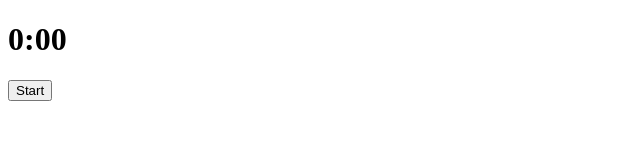
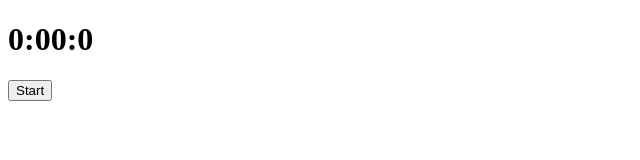
Before and after one commit to aronweston/stopwatch, a React (Create React App) app: page / in a window 1280 px wide. Shown: the top 160 px of the page, without its empty margins (0-640 px from the left). Built offline with nearby package versions, Linux system fonts and the light colour scheme; the HTML template or start-up script is replaced by a standard one.

Commit message:
feat: add miliseconds to value

```diff
--- a/src/components/Lap.tsx
+++ b/src/components/Lap.tsx
@@ -9,7 +9,7 @@ export interface LapProps {
 export default function Lap({ lap, onDelete }: LapProps) {
   return (
     <div className='stopwatch-lap'>
-      <strong>{lap.id}</strong> / {formattedSeconds(lap.time)}{' '}
+      <strong>{lap.id}</strong> / {formattedSeconds(lap.seconds)}:{lap.mili}{' '}
       <button onClick={onDelete}> X </button>
     </div>
   );
--- a/src/components/StopWatch.tsx
+++ b/src/components/StopWatch.tsx
@@ -8,12 +8,14 @@ interface StopwatchProps extends ClassAttributes<Stopwatch> {
 
 export interface ILap {
   id: number;
-  time: number;
+  seconds: number;
+  mili: number;
 }
 
 interface StopwatchState {
   lastClearedIncrementer: null | (() => any);
   secondsElapsed: StopwatchProps['initialSeconds'];
+  miliSecondsElapsed: StopwatchProps['initialSeconds'];
   laps: ILap[];
   idValue: number;
 }
@@ -22,11 +24,13 @@ export default class Stopwatch extends Component<
   StopwatchProps,
   StopwatchState
 > {
-  public incrementer: any;
+  public secondsIncrementer: any;
+  public miliSecondsIncrementer: any;
 
   //Set state to a public object and assign a type to the variable
   public state: StopwatchState = {
     secondsElapsed: 0,
+    miliSecondsElapsed: 0,
     lastClearedIncrementer: null,
     laps: [],
     idValue: 1,
@@ -51,29 +55,49 @@ export default class Stopwatch extends Component<
       this.setState({ secondsElapsed: this.state.secondsElapsed + 1 });
     }
 
-    this.incrementer = setInterval(
+    this.secondsIncrementer = setInterval(
       () => this.setState({ secondsElapsed: this.state.secondsElapsed + 1 }),
       1000
     );
+
+    this.miliSecondsIncrementer = setInterval(() => {
+      if (this.state.miliSecondsElapsed === 59) {
+        this.setState({ miliSecondsElapsed: 0 });
+      } else {
+        this.setState({
+          miliSecondsElapsed: this.state.miliSecondsElapsed + 1,
+        });
+      }
+    }, 10);
   }
 
   private handleStopClick() {
-    clearInterval(this.incrementer);
-    this.setState({ lastClearedIncrementer: this.incrementer });
+    clearInterval(this.secondsIncrementer);
+    clearInterval(this.miliSecondsIncrementer);
+    this.setState({ lastClearedIncrementer: this.secondsIncrementer });
   }
 
   private handleResetClick() {
-    clearInterval(this.incrementer);
-
-    this.setState({ laps: [], secondsElapsed: 0, idValue: 1 });
+    clearInterval(this.secondsIncrementer);
+    clearInterval(this.miliSecondsIncrementer);
+    this.setState({
+      laps: [],
+      secondsElapsed: 0,
+      miliSecondsElapsed: 0,
+      idValue: 1,
+    });
   }
 
   //Change function naming to 'handleLapClick'
   private handleLapClick() {
-    const { idValue, secondsElapsed } = this.state;
+    const { idValue, secondsElapsed, miliSecondsElapsed } = this.state;
 
     //Create a lap object with a unique id value and the time elapsed
-    const lap: ILap = { id: idValue, time: secondsElapsed };
+    const lap: ILap = {
+      id: idValue,
+      seconds: secondsElapsed,
+      mili: miliSecondsElapsed,
+    };
 
     //Create a laps array with the new lap above
     const laps: ILap[] = [...this.state.laps, lap];
@@ -103,11 +127,14 @@ export default class Stopwatch extends Component<
   }
 
   render() {
-    const { secondsElapsed, lastClearedIncrementer, laps } = this.state;
+    const { secondsElapsed, miliSecondsElapsed, lastClearedIncrementer, laps } =
+      this.state;
 
     //Assign template conditional rendering statements to clear variable names
-    const timeElapsed = formattedSeconds(secondsElapsed);
-    const isLastIncrementer = this.incrementer === lastClearedIncrementer;
+    const seconds = formattedSeconds(secondsElapsed);
+
+    const isLastIncrementer =
+      this.secondsIncrementer === lastClearedIncrementer;
     const timerHasStarted = secondsElapsed !== 0;
     const isStart = !timerHasStarted || isLastIncrementer;
 
@@ -123,7 +150,9 @@ export default class Stopwatch extends Component<
     return (
       <main className='stopwatch'>
         {/* Store calculations in variables before template render for clarity  */}
-        <h1 className='stopwatch-timer'>{timeElapsed}</h1>
+        <h1 className='stopwatch-timer'>
+          {seconds}:{miliSecondsElapsed}
+        </h1>
 
         {/* Prevent button re-render for better accessbility by changing text, class and click handlers only */}
         <button
--- a/src/utils/helpers.ts
+++ b/src/utils/helpers.ts
@@ -1,3 +1,4 @@
 //Many components share this function, best to keep it in a utils file to write once, change many
-export const formattedSeconds = (sec: number) =>
-  Math.floor(sec / 60) + ':' + ('0' + (sec % 60)).slice(-2);
+export const formattedSeconds = (sec: number) => {
+  return Math.floor(sec / 60) + ':' + ('0' + (sec % 60)).slice(-2);
+};
```
